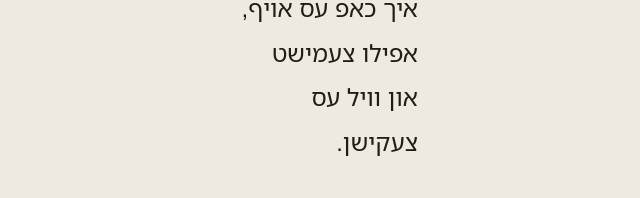
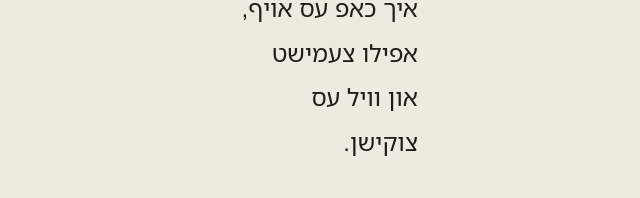
Before and after one commit to chesky8626-ui/cheskygo-site, a plain HTML site: page cheskygo-site/poems/ziidi.html in a window 1280 px wide. Shown: the part 2020-2218 px from the top of the page, 536-1176 px from the left. Drawn offline with nearby package versions, Linux system fonts and the light colour scheme.

Commit message:
publish:

```diff
--- a/cheskygo-site/poems/ziidi.html
+++ b/cheskygo-site/poems/ziidi.html
@@ -74,7 +74,7 @@
         <span class="rline">איך כאפ עס אויף,</span>
         <span class="rline">אפילו צעמישט</span>
         <span class="rline">און וויל עס</span>
-        <span class="rline">צעקישן.</span>
+        <span class="rline">צוקישן.</span>
       </div>
       <div class="rstanza">
         <span class="rline">און אז</span>
```
